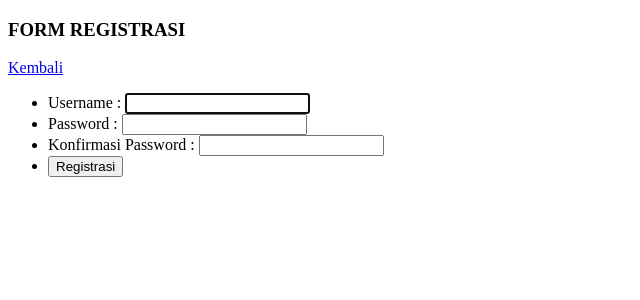
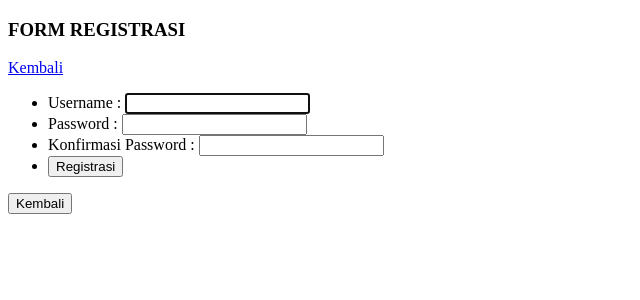
Before and after one commit to CTNCyberNF/pw2020_1815025063, a PHP site: page /registrasi.php in a window 1280 px wide. Shown: the top 300 px of the page, without its empty margins (0-640 px from the left). Run offline with PHP 8.4, Linux system fonts and the light colour scheme.

Commit message:
menambahkan button kembali di form register

```diff
--- a/Kuliah/Pertemuan12/registrasi.php
+++ b/Kuliah/Pertemuan12/registrasi.php
@@ -53,7 +53,7 @@ if (isset($_POST['registrasi'])) {
       </li>
     </ul>
   </form>
-
+  <a href="login.php"><button>Kembali</button></a>
 </body>
 
 </html>
```
